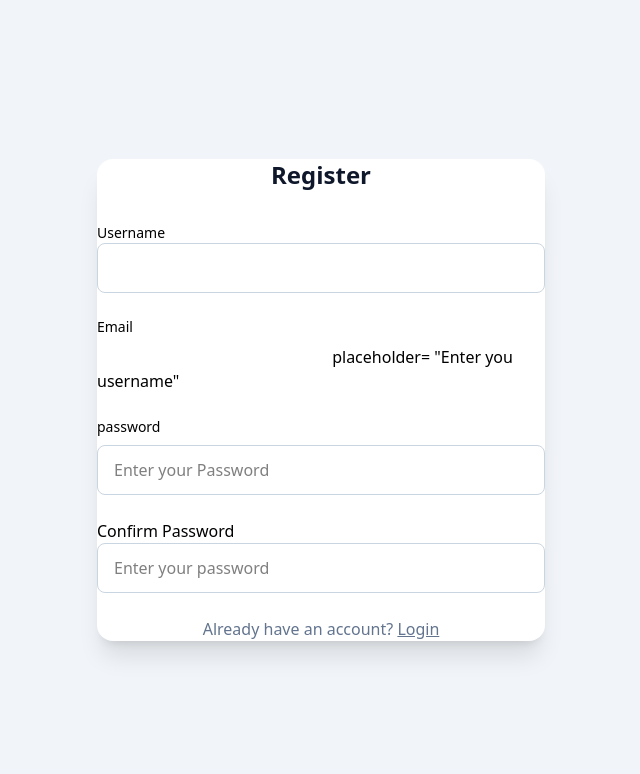
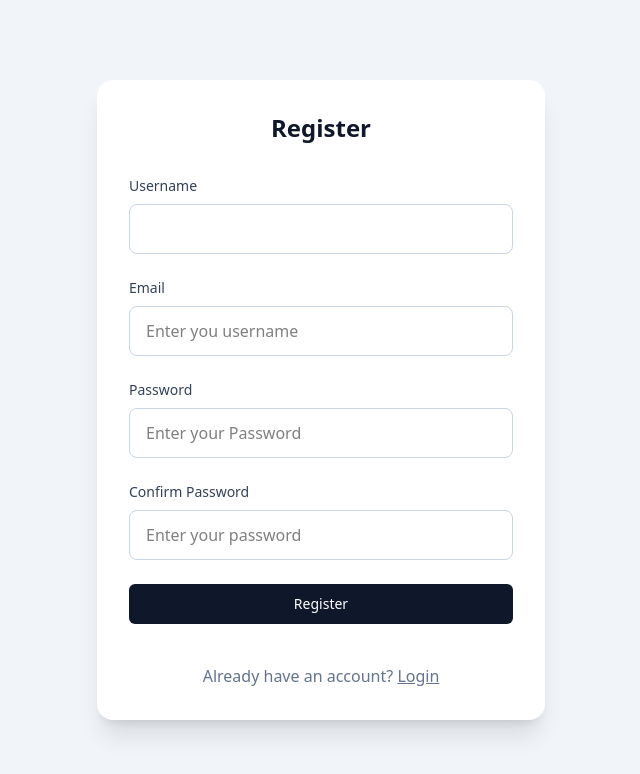
Before and after one commit to malikfarrukh7/ngrx-store, an Angular app: page /register in a window 1280 px wide. Shown: the top 774 px of the page, without its empty margins (319-959 px from the left). Built offline with nearby package versions, Linux system fonts and the light colour scheme.

Commit message:
update Register

```diff
--- a/src/app/pages/register/register.ts
+++ b/src/app/pages/register/register.ts
@@ -1,15 +1,16 @@
 import { Component } from "@angular/core";
 import { RouterLink } from "@angular/router";
+import { Button } from "../../shared/components/button";
 
 @Component({
-  imports: [RouterLink],
+  imports: [RouterLink, Button],
   selector: "app-register",
   template: `
-  <div  class="w-full max-w-md p8 bg-white rounded-2xl shadow-xl">
+  <div  class= "w-full max-w-md p-8 bg-white rounded-2xl shadow-xl">
     <h1 class = "text-2xl font-bold text-center text-slate-900 mb-8">Register</h1>
     <form class= "space-y-6">
       <div>
-      <label for="username" class="block text-sm" font-medium text-slate-700 mb-2>
+      <label for="username" class="block text-sm font-medium text-slate-700 mb-2">
         Username
       </label>
       <input
@@ -21,23 +22,24 @@ import { RouterLink } from "@angular/router";
 
     <div>
 
-    <label for="email" class = "block text-sm font-medium text-slate - 700 mb-2">Email</label>
+    <label for="email" class = "block text-sm font-medium text-slate-700 mb-2">Email</label>
     <input
     id= "email"
     type = "email"
-    auotcomplete = " w-full px-4 border border-slate-300 rounded-lg focus:ring-2 focus:ring-slate-900 focus:border-transparent outline-none transition-shadow"/>
-    placeholder= "Enter you username"
+    class = "w-full px-4 py-3 border border-slate-300 rounded-lg focus:ring-2 focus:ring-slate-900 focus:border-transparent outline-none transition-shadow"
+    placeholder= "Enter you username"/>
+
     </div>
 
     <div>
 
 
-    <label for="password" class ="block text-sm font-medium text-slate-700, mb-2" >password</label>
+    <label for="password" class ="block text-sm font-medium text-slate-700 mb-2" >Password</label>
     <input
     id="password"
     type="password"
     autocomplete="current-password"
-    class="w-full px-4 py-3 border border-slate-300 rounded-lg focus :ring-2 focus:slate-900 focus:border-transparent outline-none transition-shadow"
+    class="w-full px-4 py-3 border border-slate-300 rounded-lg focus:ring-2 focus:ring-slate-900 focus:border-transparent outline-none transition-shadow"
     placeholder="Enter your Password"
     />
     </div>
@@ -45,7 +47,7 @@ import { RouterLink } from "@angular/router";
     <div>
 
 
-    <label for="comfirmPassword">Confirm Password</label>
+    <label for="comfirmPassword" class="block text-sm font-medium text-slate-700 mb-2">Confirm Password</label>
     <input
     id = "comfirmPassword"
      type="Password"
@@ -55,6 +57,9 @@ import { RouterLink } from "@angular/router";
     />
 
     </div>
+
+
+    <button appButton type= "submit" class="w-full" >Register</button>
 
     <p class= "text-center text-slate-500 mt-4">
     Already have an account?
```
